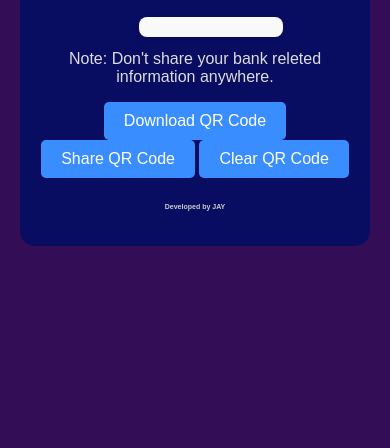
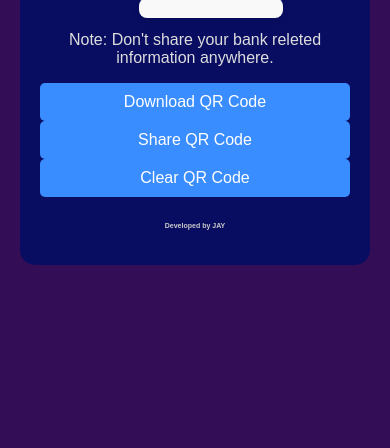
Before and after one commit to Dev-JAY-lab/OR-code-, a plain HTML site: page index.html in a window 390 px wide. Shown: the part 436-884 px from the top of the page. Drawn offline with Linux system fonts and the light colour scheme.

Commit message:
style.css

```diff
--- a/style.css
+++ b/style.css
@@ -27,6 +27,11 @@ body {
     .container {
         width: 100%;
         padding: 20px;
+    }
+     button {
+        width: 100%;
+        padding: 15px;
+        font-size: 1.2rem;
     }
 }
 .container:hover{
```
